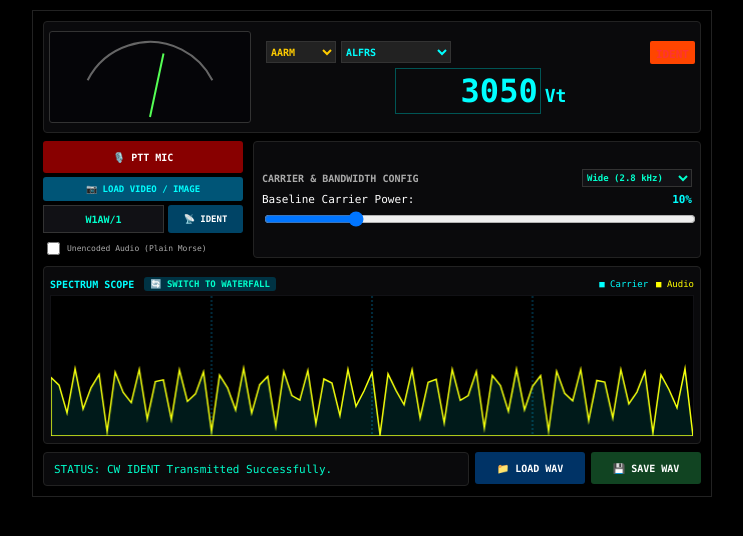
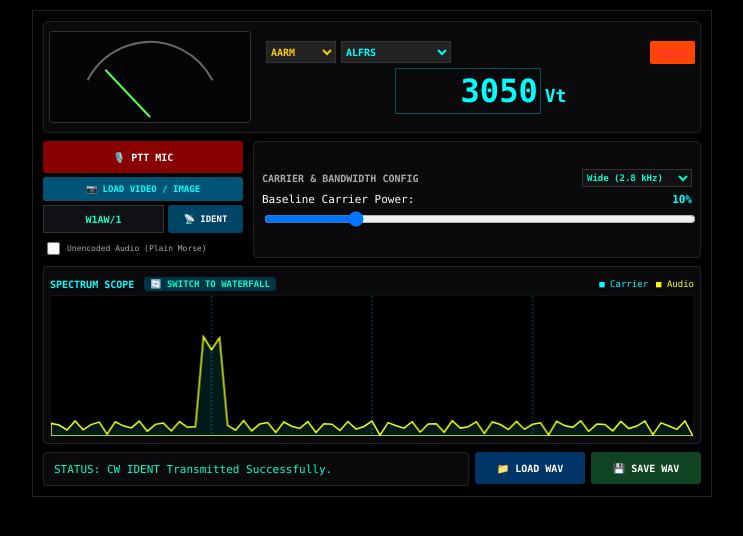
Before and after one commit to JetTheDragon26/ArNet-Encoder2, a plain HTML site: page index.html in a window 1280 px wide. Both pictures are taken after a click on the button "📡 IDENT". Shown: the whole page, without its empty margins (268-1011 px from the left). Drawn offline with Linux system fonts and the light colour scheme.

Commit message:
Update index.html

```diff
--- a/index.html
+++ b/index.html
@@ -108,7 +108,7 @@
             </label>
         </div>
 
-        <div class="panel" style="flex-grow: m; flex-grow: 1; margin-bottom: 0; display: flex; flex-direction: column; justify-content: center;">
+        <div class="panel" style="flex-grow: 1; margin-bottom: 0; display: flex; flex-direction: column; justify-content: center;">
             <div style="display: flex; justify-content: space-between; align-items: center; margin-bottom: 6px;">
                 <span style="font-size: 10px; color: #AAAAAA; font-weight: bold;">CARRIER &amp; BANDWIDTH CONFIG</span>
                 <select id="comboBandwidth" style="width: 110px; height: 18px; font-size: 9px; font-weight: bold;">
@@ -153,7 +153,6 @@
 </div>
 
 <script>
-    // --- Global Application State ---
     let audioCtx = null;
     let isRecording = false;
     let mediaRecorder = null;
@@ -162,8 +161,8 @@
     let currentAmplitude = 0.02;
     let isScopeMode = true;
     let activeSourceNode = null;
+    let playbackStartTime = 0;
 
-    // DOM Elements
     const comboMode = document.getElementById("comboMode");
     const comboBand = document.getElementById("comboBand");
     const txtFrequency = document.getElementById("txtFrequency");
@@ -183,13 +182,13 @@
     const boxTxState = document.getElementById("boxTxState");
     const chkUnencoded = document.getElementById("chkUnencoded");
     const txtCallsign = document.getElementById("txtCallsign");
+    const comboBandwidth = document.getElementById("comboBandwidth");
 
     const meterCanvas = document.getElementById("meterCanvas");
     const meterCtx = meterCanvas.getContext("2d");
     const displayCanvas = document.getElementById("displayCanvas");
     const displayCtx = displayCanvas.getContext("2d");
 
-    // Initialize Audio Context on User Interaction
     function getAudioContext() {
         if (!audioCtx) {
             audioCtx = new (window.AudioContext || window.webkitAudioContext)();
@@ -200,7 +199,6 @@
         return audioCtx;
     }
 
-    // --- Band Configurations ---
     function updateBandList() {
         const mode = comboMode.value;
         comboBand.innerHTML = "";
@@ -250,7 +248,6 @@
         txtCarrierVal.textContent = `${percent}%`;
     });
 
-    // --- Morse Code Translation Engine ---
     const morseMap = {
         'A': '.-', 'B': '-...', 'C': '-.-.', 'D': '-..', 'E': '.', 'F': '..-.',
         'G': '--.', 'H': '....', 'I': '..', 'J': '.---', 'K': '-.-', 'L': '.-..',
@@ -265,7 +262,6 @@
         return text.toUpperCase().split('').map(c => morseMap[c] || '').join(' ');
     }
 
-    // --- Audio Synthesis & FM Modulation Engine (Web Audio Buffers) ---
     function generateToneAudio(morseString, unencoded, sampleRate, carrierLevel, wideband) {
         let dotDuration = 0.09;
         let sequence = [];
@@ -321,7 +317,7 @@
         for (let i = 0; i < inputData.length; i++) {
             let normVoice = inputData[i];
             phaseScrambler += (2 * Math.PI * 1850) / sampleRate;
-            let scrambled = -normVoice * Math.Cos ? Math.Cos(phaseScrambler) : Math.cos(phaseScrambler);
+            let scrambled = -normVoice * Math.cos(phaseScrambler) * 1.8;
             let voiceAbs = Math.abs(scrambled);
 
             let modFreq = (120 + (350 * voiceAbs)) * devMult;
@@ -354,15 +350,16 @@
         activeSourceNode.start();
 
         processedAudioBuffer = buffer;
+        playbackStartTime = audioCtx.currentTime;
         btnSave.disabled = false;
 
         activeSourceNode.onended = () => {
             txtTxState.textContent = "RX";
             boxTxState.style.background = "#330000";
+            activeSourceNode = null;
         };
     }
 
-    // --- UI Interactions & Event Handlers ---
     btnToggleDisplay.addEventListener("click", () => {
         isScopeMode = !isScopeMode;
         if (isScopeMode) {
@@ -394,7 +391,6 @@
         txtStatus.style.color = "#00FFCC";
     });
 
-    // PTT Live Microphone Recording & Modulation Pipeline
     btnPtt.addEventListener("click", async () => {
         let ctx = getAudioContext();
         if (!isRecording) {
@@ -469,7 +465,6 @@
 
     btnSave.addEventListener("click", () => {
         if (!processedAudioBuffer) return;
-        // Simple WAV conversion for export
         let wavBytes = bufferToWav(processedAudioBuffer);
         let blob = new Blob([wavBytes], { type: 'audio/wav' });
         let url = URL.createObjectURL(blob);
@@ -484,11 +479,10 @@
         txtStatus.style.color = "#00FFCC";
     });
 
-    // Helper to export AudioBuffer to WAV format bytes
     function bufferToWav(buffer) {
         let numOfChan = buffer.numberOfChannels,
             sampleRate = buffer.sampleRate,
-            format = 1, // PCM
+            format = 1,
             bitDepth = 16;
 
         let result = buffer.getChannelData(0);
@@ -523,18 +517,39 @@
         return abuffer;
     }
 
-    // --- Real-time Meter & Screen Display Animation Loop ---
     const wfCanvas = document.createElement('canvas');
     wfCanvas.width = 160;
     wfCanvas.height = 80;
     const wfCtx = wfCanvas.getContext('2d');
     let wfImageData = wfCtx.createImageData(160, 80);
 
+    function getCurrentAmplitude() {
+        if (isRecording) return 0.75 + (Math.random() * 0.1);
+        if (activeSourceNode && processedAudioBuffer && audioCtx) {
+            let elapsed = audioCtx.currentTime - playbackStartTime;
+            let sampleRate = processedAudioBuffer.sampleRate;
+            let idx = Math.floor(elapsed * sampleRate);
+            let channelData = processedAudioBuffer.getChannelData(0);
+            let sumSq = 0;
+            let count = 0;
+            for (let i = idx; i < idx + 200 && i < channelData.length; i += 2) {
+                let val = channelData[i];
+                sumSq += val * val;
+                count++;
+            }
+            if (count > 0) {
+                let rms = Math.sqrt(sumSq / count);
+                return Math.min(1.0, Math.max(0.05, rms * 2.5));
+            }
+        }
+        return 0.02;
+    }
+
     function animationTick() {
-        // Meter Needle Dynamics
-        let targetAmp = isRecording ? 0.85 : (activeSourceNode ? 0.6 : 0.02);
-        currentAmplitude += (targetAmp - currentAmplitude) * 0.2;
+        let targetAmp = getCurrentAmplitude();
+        currentAmplitude += (targetAmp - currentAmplitude) * 0.25;
 
+        // Meter Needle Drawing
         meterCtx.clearRect(0, 0, 200, 90);
         meterCtx.strokeStyle = "#666";
         meterCtx.lineWidth = 2;
@@ -554,7 +569,7 @@
         meterCtx.lineTo(nx, ny);
         meterCtx.stroke();
 
-        // Scope / Waterfall Rendering
+        // Scope Display Drawing
         displayCtx.fillStyle = "#000000";
         displayCtx.fillRect(0, 0, 640, 140);
 
@@ -574,8 +589,9 @@
             displayCtx.moveTo(0, 140);
             for (let x = 0; x < 640; x += 8) {
                 let noise = Math.random() * 2;
-                let peak = (currentAmplitude * 110) * Math.sin((x * 0.15) + (Date.now() * 0.005));
-                let y = 140 - (noise + Math.abs(peak));
+                let carrierSpike = (activeSourceNode || isRecording) && Math.abs(x - 160) < 10 ? 85 : 0;
+                let audioPeak = (currentAmplitude * 100) * Math.sin((x * 0.15) + (Date.now() * 0.005));
+                let y = 140 - (noise + carrierSpike + Math.abs(audioPeak));
                 displayCtx.lineTo(x, y);
             }
             displayCtx.lineTo(640, 140);
@@ -583,12 +599,10 @@
             displayCtx.stroke();
             displayCtx.fill();
         } else {
-            // Shift waterfall down by 1 row
             let data = wfImageData.data;
             for (let i = data.length - 1; i >= 640; i--) {
                 data[i] = data[i - 640];
             }
-            // Generate top line pixels
             for (let x = 0; x < 160; x++) {
                 let intensity = Math.min(1.0, Math.random() * 0.04 + (Math.abs(x - 40) < 3 ? 0.85 : 0) + (Math.abs(x - 80) < 25 ? currentAmplitude : 0));
                 let idx = x * 4;
```
